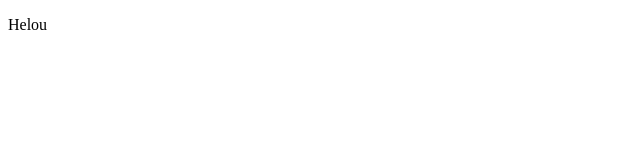
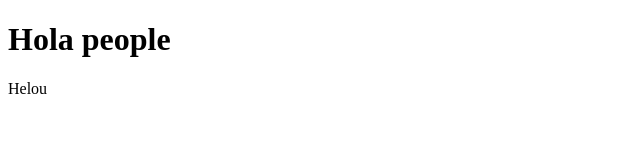
Before and after one commit to casm2203/clase_dw, a plain HTML site: page index.html in a window 1280 px wide. Shown: the whole page, without its empty margins (0-640 px from the left). Drawn offline with Linux system fonts and the light colour scheme.

Commit message:
commit inicial

```diff
--- a/index.html
+++ b/index.html
@@ -4,11 +4,13 @@
     <meta charset="UTF-8" />
     <meta http-equiv="X-UA-Compatible" content="IE=edge" />
     <meta name="viewport" content="width=device-width, initial-scale=1.0" />
-    <title>Document</title>
+    <title>pagina web</title>
   </head>
   <body>
     <div>
-      <p>Helou</p>
+      <h1>Hola people</h1>
+        <p>Helou</p>
+
     </div>
   </body>
 </html>
```
